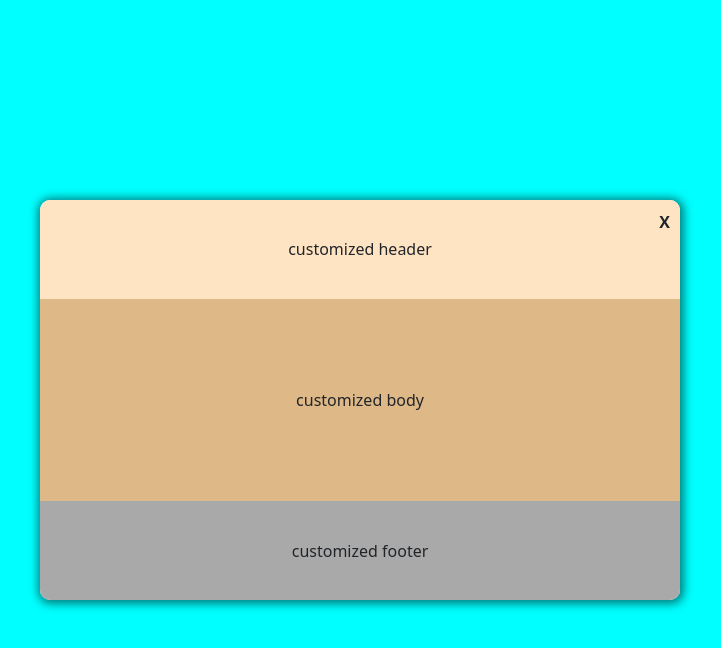
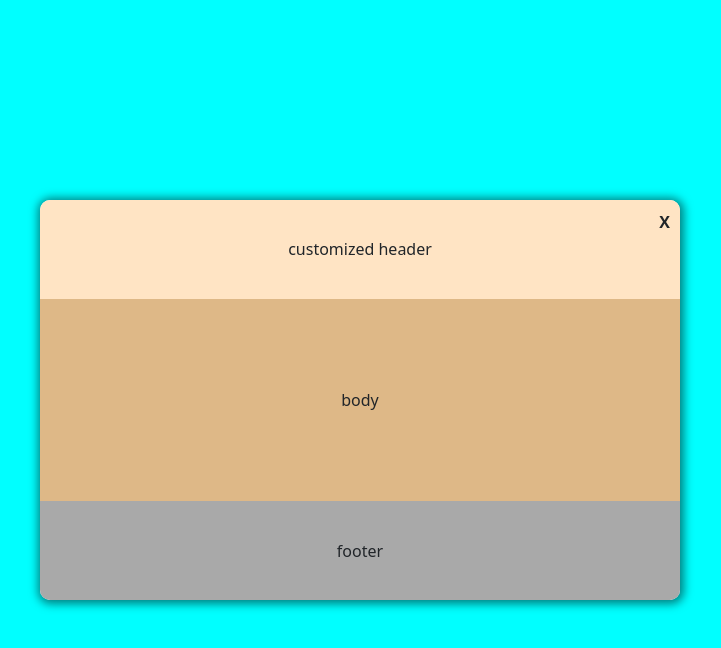
Before and after one commit to nhluan0/25_Project_freecodecam, a React (Vite) app in the folder 1_fundamental/: page / in a window 1280 px wide. Both pictures are taken after a click on the button "open modal". Shown: the top 648 px of the page, without its empty margins (280-1001 px from the left). Built offline with nearby package versions, Linux system fonts and the light colour scheme.

Commit message:
modify project 10_Custom_modal first

```diff
--- a/1_fundamental/src/components/10_Custom_modal/CustomModal.jsx
+++ b/1_fundamental/src/components/10_Custom_modal/CustomModal.jsx
@@ -15,7 +15,14 @@ const CustomModal = () => {
       {open && (
         <div className="container_modal" onClick={() => setOpen(!open)}></div>
       )}
-      {open && <Modal setOpen={setOpen} />}
+      {open && (
+        <Modal
+          setOpen={setOpen}
+          header="customized header"
+          body="body"
+          footer="footer"
+        />
+      )}
     </div>
   )
 }
--- a/1_fundamental/src/components/10_Custom_modal/Modal.jsx
+++ b/1_fundamental/src/components/10_Custom_modal/Modal.jsx
@@ -1,20 +1,24 @@
-import { modalData } from './data'
-
-const Modal = ({ setOpen }) => {
+const Modal = ({ setOpen, header, body, footer }) => {
   return (
     <div className="container_model">
       <p className="close" onClick={() => setOpen(false)}>
         X
       </p>
-      {modalData &&
-        modalData.length > 0 &&
-        modalData.map((item) => {
-          return (
-            <div key={item.id} className={`element_common ${item.classname}`}>
-              {item.content}
-            </div>
-          )
-        })}
+      {header ? (
+        <div className="element_common header">{header}</div>
+      ) : (
+        <div>header</div>
+      )}
+      {body ? (
+        <div className="element_common body">{body}</div>
+      ) : (
+        <div>body</div>
+      )}
+      {footer ? (
+        <div className="element_common footer">{footer}</div>
+      ) : (
+        <div>footer</div>
+      )}
     </div>
   )
 }
--- a/1_fundamental/src/components/10_Custom_modal/data.jsx
+++ /dev/null
@@ -1,17 +0,0 @@
-export const modalData = [
-  {
-    id: 1,
-    classname: 'header',
-    content: 'customized header',
-  },
-  {
-    id: 2,
-    classname: 'body',
-    content: 'customized body',
-  },
-  {
-    id: 3,
-    classname: 'footer',
-    content: 'customized footer',
-  },
-]
--- a/1_fundamental/src/components/10_Custom_modal/styles.css
+++ b/1_fundamental/src/components/10_Custom_modal/styles.css
@@ -11,6 +11,8 @@
   top: 0;
   left: 0;
   z-index: 1;
+  animation-name: animaModal;
+  animation-duration: 0.3s;
 }
 .container_model {
   position: absolute;
@@ -29,6 +31,8 @@
   box-shadow: 1px 1px 10px 3px rgba(0, 0, 0, 0.5);
   border-radius: 10px;
   overflow: hidden;
+  animation-name: animaModal;
+  animation-duration: 0.3s;
 }
 .close {
   position: absolute;
@@ -60,3 +64,13 @@
   flex: 24%;
   background-color: darkgrey;
 }
+@keyframes animaModal {
+  from {
+    top: -500px;
+    opacity: 0;
+  }
+  to {
+    top: 0;
+    opacity: 1;
+  }
+}
```
